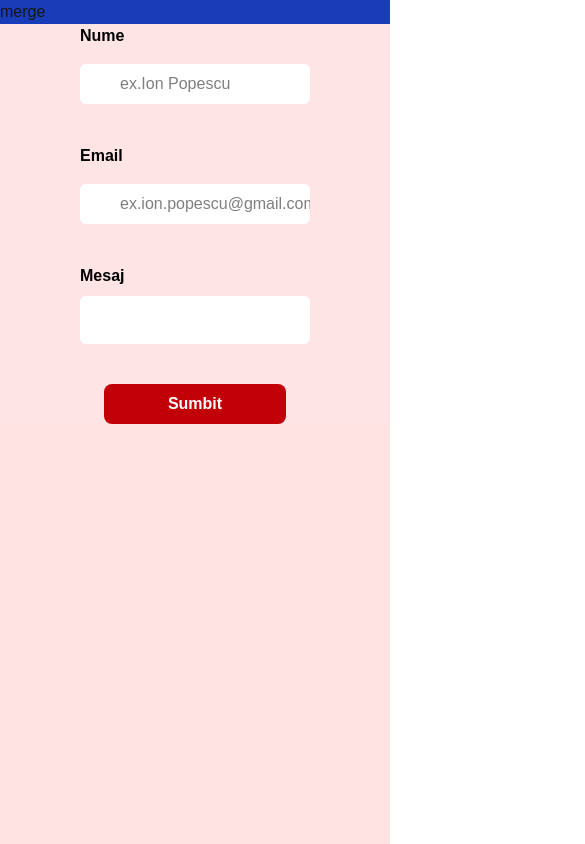
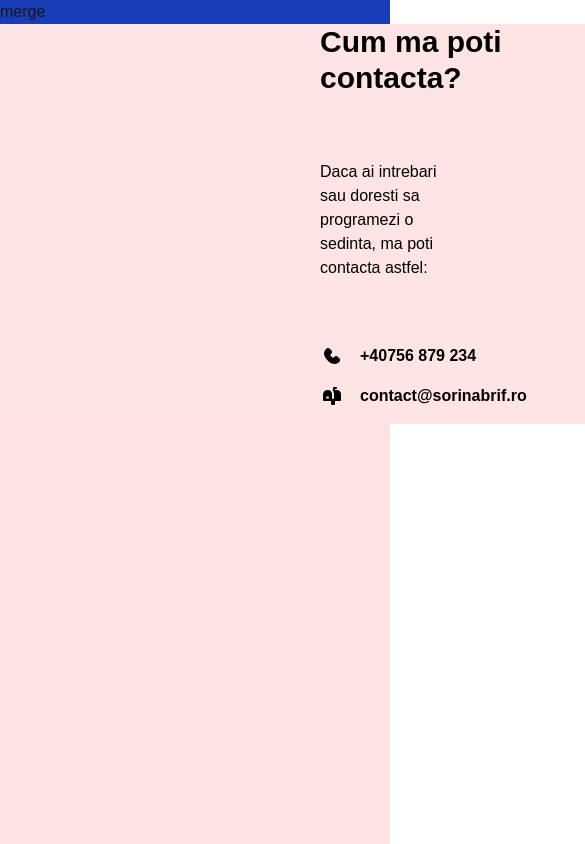
Before and after one commit to antonio-grosu/sorina-brif-website, a Next.js app: page / in a window 390 px wide. Shown: the top 844 px of the page, 585 px wide, since content can reach past the window. Built offline with nearby package versions, Linux system fonts and the light colour scheme.

Commit message:
contact form section done unresponsive

```diff
--- a/app/layout.tsx
+++ b/app/layout.tsx
@@ -3,6 +3,7 @@ import { Geist, Geist_Mono } from "next/font/google";
 import "./globals.css";
 import { Navbar } from "@/components/Navbar";
 import { ContactFormComponent } from "@/components/ContactFormComponent";
+import { ContactFormSection } from "@/components/ContactFormSection";
 
 const geistSans = Geist({
   variable: "--font-geist-sans",
@@ -30,7 +31,7 @@ export default function RootLayout({
         className={`${geistSans.variable} ${geistMono.variable} antialiased`}
       >
         <Navbar />
-        <ContactFormComponent />
+        <ContactFormSection />
         {children}
       </body>
     </html>
--- a/components/ContactFormSection.tsx
+++ b/components/ContactFormSection.tsx
@@ -4,5 +4,50 @@ import React from "react";
 import { ContactFormComponent } from "./ContactFormComponent";
 
 export const ContactFormSection = () => {
-  return <></>;
+  return (
+    <>
+      <div className="flex w-full bg-rose-100 justify-between text-black px-80">
+        <div className="flex flex-col gap-16">
+          <h1 className="text-3xl font-bold ">Cum ma poti contacta?</h1>
+          <p className="max-w-7/12">
+            Daca ai intrebari sau doresti sa programezi o sedinta, ma poti
+            contacta astfel:{" "}
+          </p>
+          <div className="flex flex-col gap-4">
+            <div className="flex gap-4">
+              <svg
+                className="w-6 h-6 text-gray-800 dark:text-white"
+                aria-hidden="true"
+                xmlns="http://www.w3.org/2000/svg"
+                width="24"
+                height="24"
+                fill="black"
+                viewBox="0 0 24 24"
+              >
+                <path d="M7.978 4a2.553 2.553 0 0 0-1.926.877C4.233 6.7 3.699 8.751 4.153 10.814c.44 1.995 1.778 3.893 3.456 5.572 1.68 1.679 3.577 3.018 5.57 3.459 2.062.456 4.115-.073 5.94-1.885a2.556 2.556 0 0 0 .001-3.861l-1.21-1.21a2.689 2.689 0 0 0-3.802 0l-.617.618a.806.806 0 0 1-1.14 0l-1.854-1.855a.807.807 0 0 1 0-1.14l.618-.62a2.692 2.692 0 0 0 0-3.803l-1.21-1.211A2.555 2.555 0 0 0 7.978 4Z" />
+              </svg>
+              <p className="font-semibold">+40756 879 234</p>
+            </div>
+            <div className="flex gap-4">
+              <svg
+                className="w-6 h-6 text-gray-800 dark:text-white"
+                aria-hidden="true"
+                xmlns="http://www.w3.org/2000/svg"
+                width="24"
+                height="24"
+                fill="black"
+                viewBox="0 0 24 24"
+              >
+                <path d="M17 6h-2V5h1a1 1 0 1 0 0-2h-2a1 1 0 0 0-1 1v2h-.541A5.965 5.965 0 0 1 14 10v4a1 1 0 1 1-2 0v-4c0-2.206-1.794-4-4-4-.075 0-.148.012-.22.028C7.686 6.022 7.596 6 7.5 6A4.505 4.505 0 0 0 3 10.5V16a1 1 0 0 0 1 1h7v3a1 1 0 0 0 1 1h2a1 1 0 0 0 1-1v-3h5a1 1 0 0 0 1-1v-6c0-2.206-1.794-4-4-4Zm-9 8.5H7a1 1 0 1 1 0-2h1a1 1 0 1 1 0 2Z" />
+              </svg>
+              <p className="font-semibold">contact@sorinabrif.ro</p>
+            </div>
+          </div>
+        </div>
+        <div>
+          <ContactFormComponent />
+        </div>
+      </div>
+    </>
+  );
 };
```
